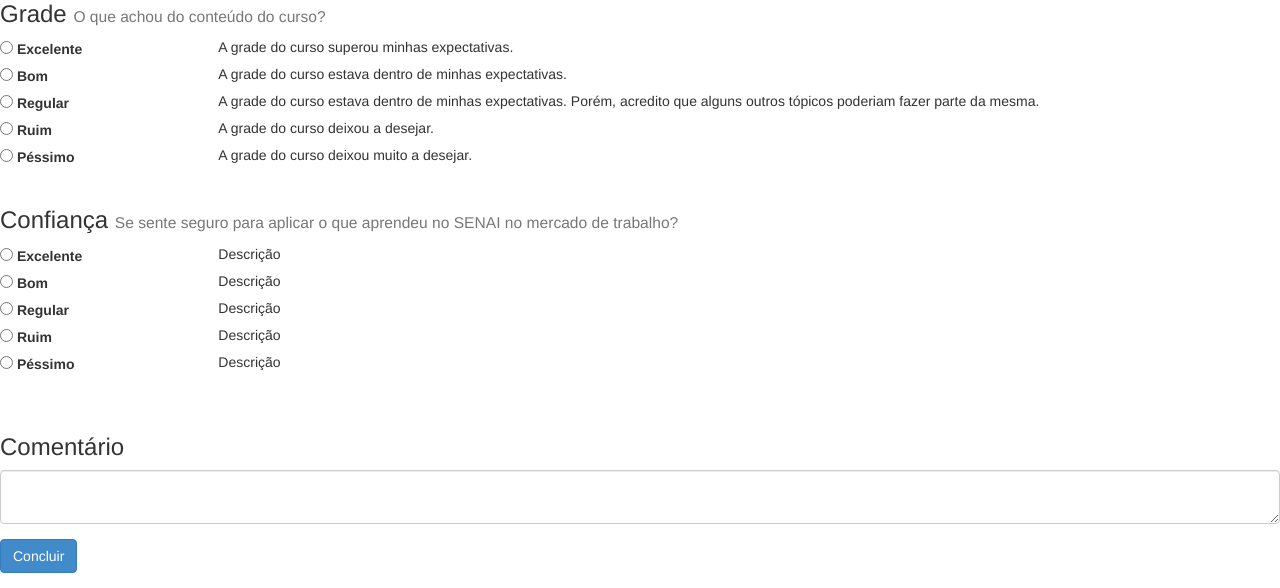
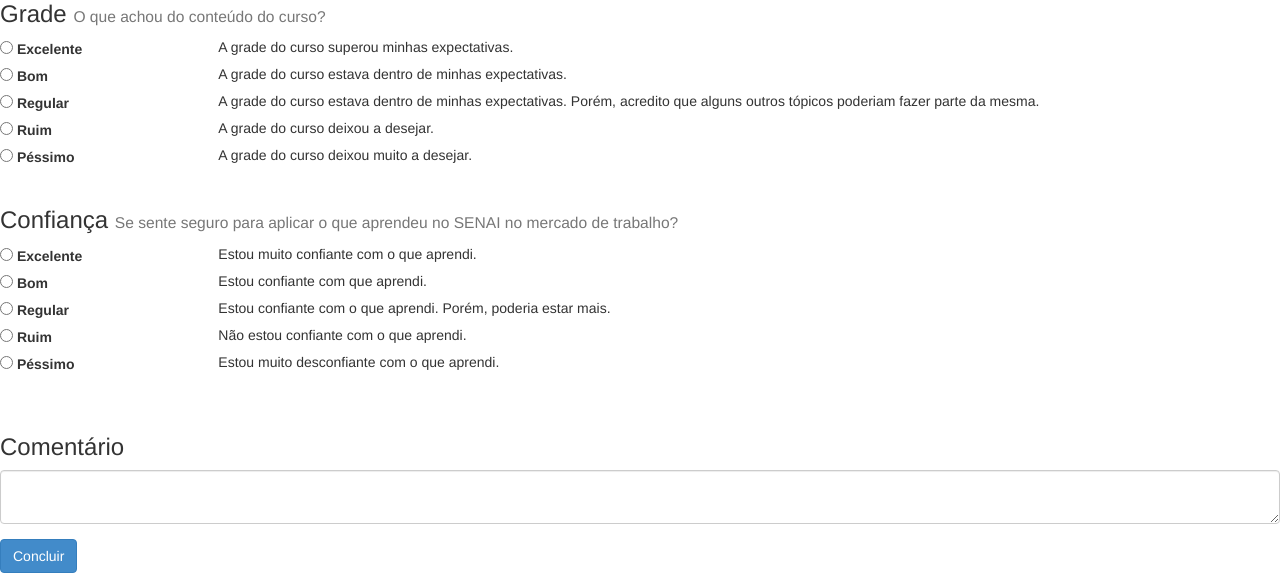
Before and after one commit to SENAI-VASS/avaliaSenai, a PHP site: page /avaliacao_curso.php in a window 1280 px wide. Shown: the part 404-992 px from the top of the page. Run offline with PHP 8.4, Linux system fonts and the light colour scheme; the visitor is signed in with stand-in values (Sample User, id 1); data that the repository does not hold is empty.

Commit message:
correção do arquivo avaliacao_curso.php

```diff
--- a/avaliacao_curso.php
+++ b/avaliacao_curso.php
@@ -153,7 +153,7 @@ $curso = mysqli_fetch_array($query);
                     <label for="confianca1">Excelente</label>
                 </div>
                 <div class="col-md-10">
-                    <div class="descricao">Descrição</div>
+                    <div class="descricao">Estou muito confiante com o que aprendi.</div>
                 </div>
             </div>
 
@@ -163,7 +163,7 @@ $curso = mysqli_fetch_array($query);
                     <label for="confianca2">Bom</label>
                 </div>
                 <div class="col-md-10">
-                    <div class="descricao">Descrição</div>
+                    <div class="descricao">Estou confiante com que aprendi.</div>
                 </div>
             </div>
 
@@ -173,7 +173,7 @@ $curso = mysqli_fetch_array($query);
                     <label for="confianca3">Regular</label>
                 </div>
                 <div class="col-md-10">
-                    <div class="descricao">Descrição</div>
+                    <div class="descricao">Estou confiante com o que aprendi. Porém, poderia estar mais.</div>
                 </div>
             </div>
 
@@ -183,7 +183,7 @@ $curso = mysqli_fetch_array($query);
                     <label for="confianca4">Ruim</label>
                 </div>
                 <div class="col-md-10">
-                    <div class="descricao">Descrição</div>
+                    <div class="descricao">Não estou confiante com o que aprendi.</div>
                 </div>
             </div>
 
@@ -193,7 +193,7 @@ $curso = mysqli_fetch_array($query);
                     <label for="confianca5">Péssimo</label>
                 </div>
                 <div class="col-md-10">
-                    <div class="descricao">Descrição</div>
+                    <div class="descricao">Estou muito desconfiante com o que aprendi.</div>
                 </div>
             </div>
         </div>
```
